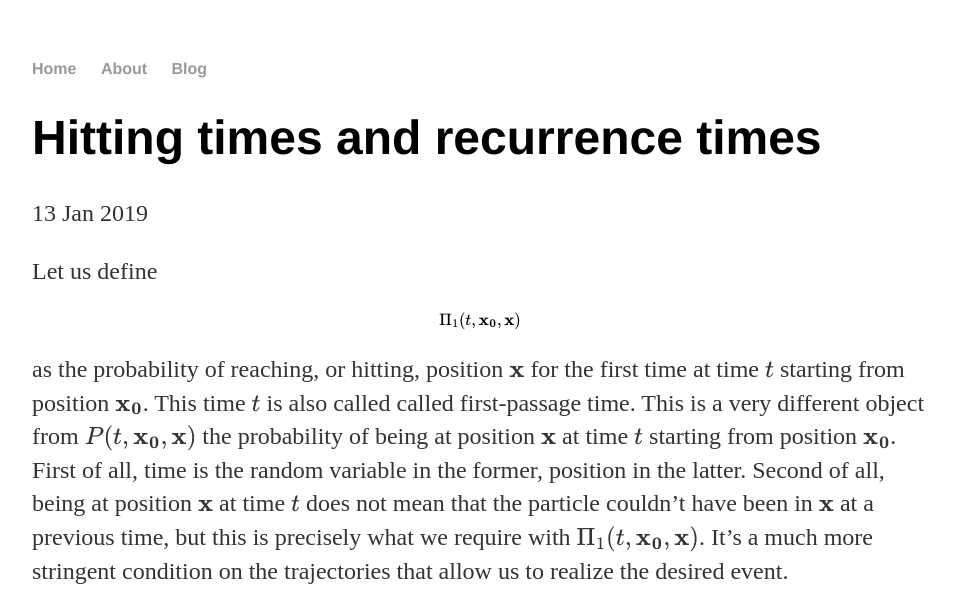
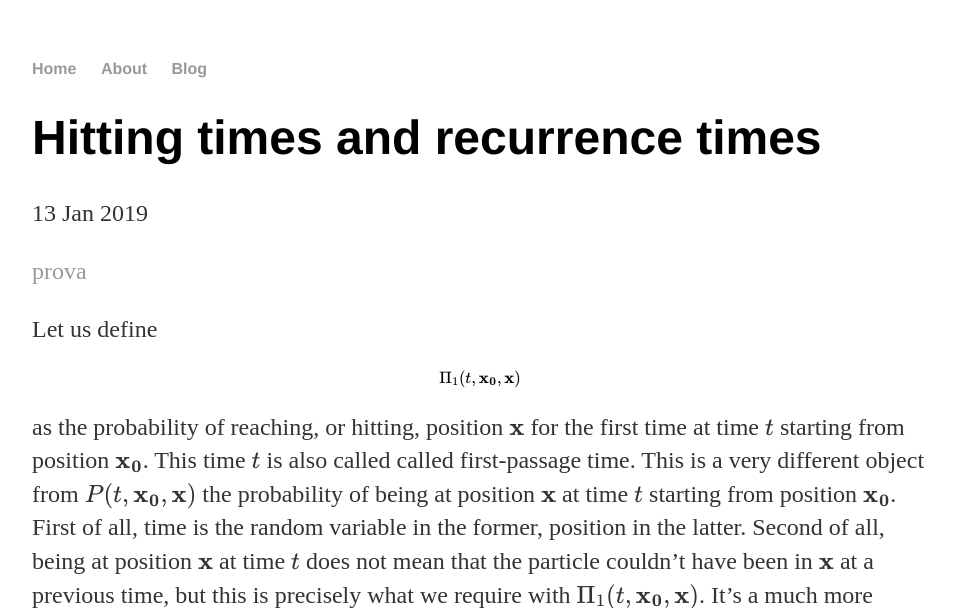
Before and after one commit to ghostsandmachines/ghostsandmachines.github.io, a Jekyll site: the page built from _posts/2019-01-13-hitting-times.md, in a window 1280 px wide and 900 px high, cut to the strip 0-608 px from the top of the window. Shown: the whole strip, without its empty margins (160-1113 px from the left). Built offline with Jekyll 4.4.1, drawn with Linux system fonts in a browser that asks for light colours; formulas are drawn with MathJax 3; comment, search, counter and statistics services are not loaded.

Commit message:
Update 2019-01-13-hitting-times.md

```diff
--- a/_posts/2019-01-13-hitting-times.md
+++ b/_posts/2019-01-13-hitting-times.md
@@ -4,6 +4,10 @@ title: "Hitting times and recurrence times"
 date: 2019-01-13
 tags: ["random-walk-series", "first-passage-times"]
 ---
+
+<span>
+	<a href="{{site.baseurl}}">prova</a>
+</span>
 
 Let us define
 
```
